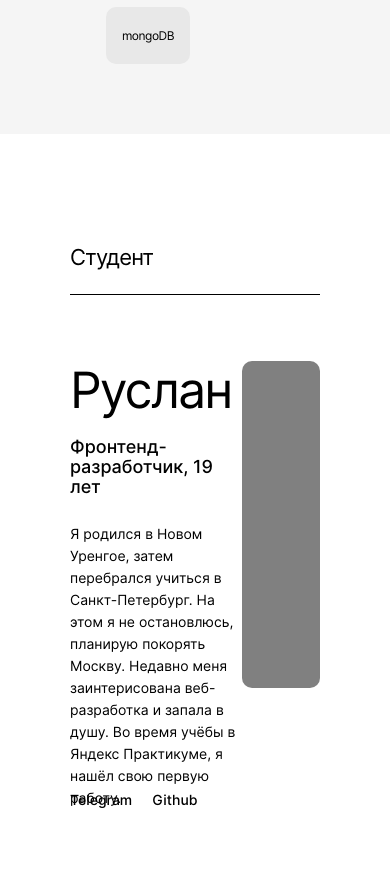
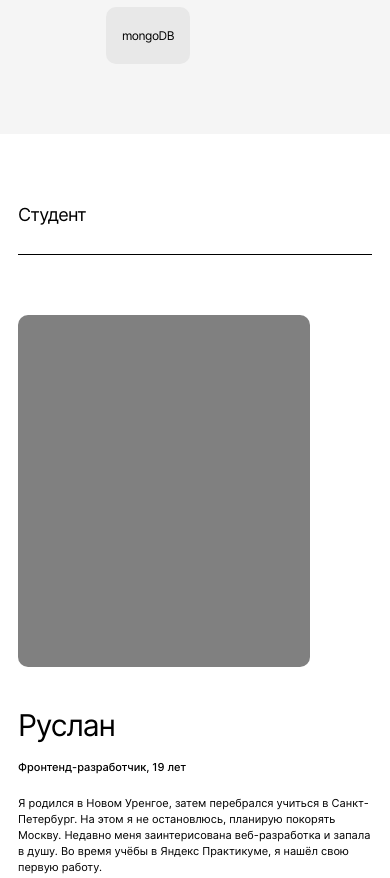
Before and after one commit to rBakirovv/movies-explorer-frontend, a React app: page / in a window 390 px wide. Shown: the part 1902-2780 px from the top of the page. Built offline with nearby package versions, Linux system fonts and the light colour scheme.

Commit message:
feat: Main/AboutMe mobile

```diff
--- a/src/components/AboutMe/AboutMe.css
+++ b/src/components/AboutMe/AboutMe.css
@@ -90,3 +90,99 @@
   border-radius: 10px;
   background-color: gray;
 }
+
+@media screen and (max-width: 1000px) {
+  .about-me {
+    padding: 0 50px;
+  }
+
+  .about-me__title {
+    padding-top: 90px;
+  }
+
+  .about-me__description-container {
+    width: 384px;
+  }
+
+  .about-me__main-title {
+    font-size: 40px;
+    line-height: 40px;
+  }
+
+  .about-me__main-subtitle {
+    font-size: 12px;
+    line-height: 18px;
+    margin-top: 16px;
+  }
+
+  .about-me__description {
+    font-size: 12px;
+    line-height: 18px;
+    max-width: 364px;
+    margin-top: 20px;
+  }
+
+  .about-me__avatar {
+    width: 255px;
+    height: 307px;
+  }
+}
+
+@media screen and (max-width: 750px) {
+  .about-me {
+    padding: 0 18px;
+  }
+
+  .about-me__title {
+    font-size: 18px;
+    line-height: 22px;
+    padding: 70px 0 28px;
+  }
+
+  .about-me__main-container {
+    flex-direction: column;
+    flex-flow: column-reverse;
+    margin: 60px auto 0;
+  }
+
+  .about-me__description-container {
+    width: auto;
+    margin-top: 40px;
+  }
+
+  .about-me__main-title {
+    font-size: 30px;
+    line-height: 36px;
+  }
+
+  .about-me__main-subtitle {
+    font-size: 11px;
+    line-height: 16px;
+    margin-top: 16px;
+  }
+
+  .about-me__description {
+    font-size: 11px;
+    line-height: 16px;
+    max-width: 364px;
+    margin-top: 20px;
+  }
+
+  .about-me__social-list {
+    position: relative;
+    bottom: auto;
+    margin: auto;
+    gap: 0 26px;
+    margin-top: 40px;
+  }
+
+  .about-me__social-item {
+    font-size: 14px;
+    line-height: 17px;
+  }
+
+  .about-me__avatar {
+    width: 292px;
+    height: 352px;
+  }
+}
```
